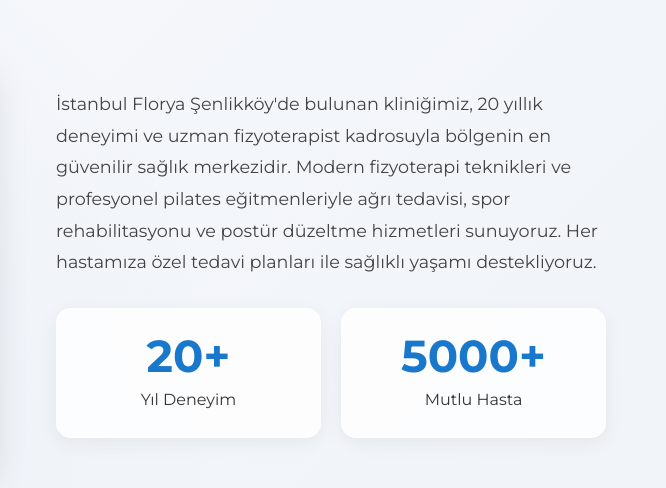
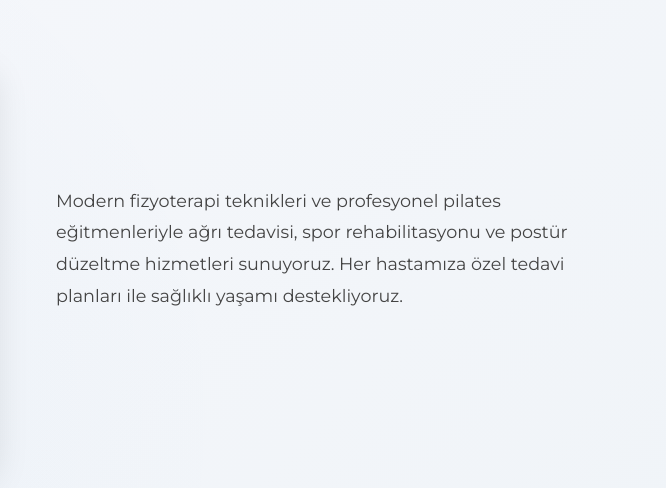
Before and after one commit to mehmetylvcli/fizyoterapiklinik.github.io, a plain HTML site: page index.html in a window 1280 px wide. Shown: the part 972-1460 px from the top of the page, 614-1280 px from the left. Drawn offline with Linux system fonts and the light colour scheme.

Commit message:
aboutus retouch

```diff
--- a/index.html
+++ b/index.html
@@ -178,11 +178,10 @@
                         alt="İstanbul Florya Fizyoterapi Kliniği">
                 </div>
                 <div class="about-content fade-in-up delay-2">
-                    <p>İstanbul Florya Şenlikköy'de bulunan kliniğimiz, 20 yıllık deneyimi ve uzman fizyoterapist
-                        kadrosuyla bölgenin en güvenilir sağlık merkezidir. Modern fizyoterapi teknikleri ve profesyonel
+                    <p>Modern fizyoterapi teknikleri ve profesyonel
                         pilates eğitmenleriyle ağrı tedavisi, spor rehabilitasyonu ve postür düzeltme hizmetleri
                         sunuyoruz. Her hastamıza özel tedavi planları ile sağlıklı yaşamı destekliyoruz.</p>
-                    <div class="credentials fade-in-up delay-3">
+                    <!-- <div class="credentials fade-in-up delay-3">
                         <div class="credential-item">
                             <span class="number">20+</span>
                             <span class="text">Yıl Deneyim</span>
@@ -191,7 +190,7 @@
                             <span class="number">5000+</span>
                             <span class="text">Mutlu Hasta</span>
                         </div>
-                    </div>
+                    </div> -->
                 </div>
             </div>
         </div>
```
